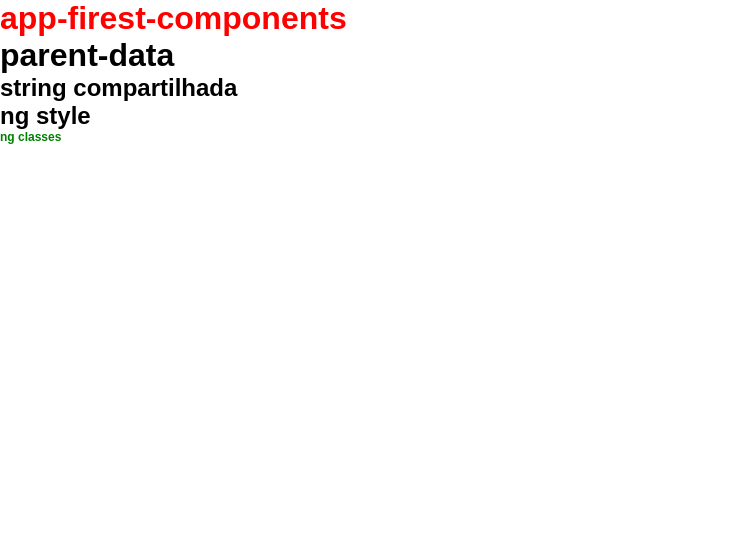
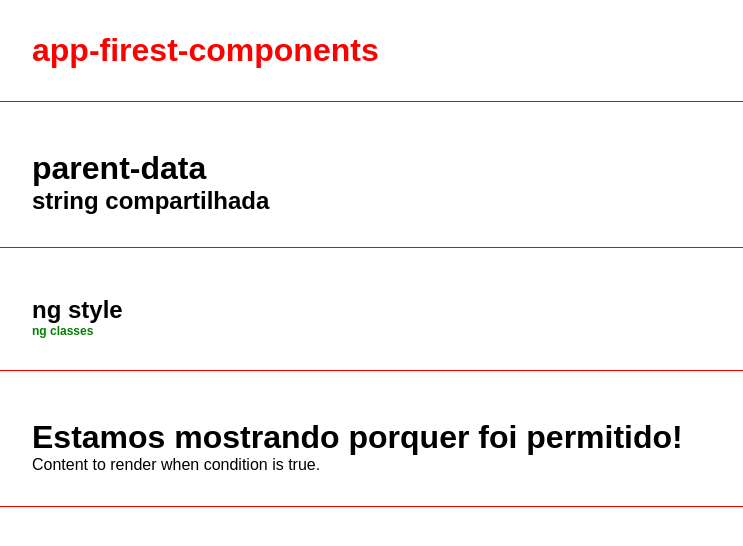
Before and after one commit to alecxandy/Angular, an Angular app in the folder firest-app/: page / in a window 1280 px wide. Shown: the top 546 px of the page, without its empty margins (0-743 px from the left). Built offline with nearby package versions, Linux system fonts and the light colour scheme.

Commit message:
Rederização condicional

```diff
--- a/firest-app/src/app/app.component.html
+++ b/firest-app/src/app/app.component.html
@@ -1,3 +1,4 @@
 <app-firest-components ></app-firest-components>
 <app-parent-data [nome]="nome"></app-parent-data>
 <app-directives></app-directives>
+<app-if-render></app-if-render>
--- a/firest-app/src/app/app.module.ts
+++ b/firest-app/src/app/app.module.ts
@@ -6,13 +6,15 @@ import { AppComponent } from './app.component';
 import { FirestComponentsComponent } from './components/firest-components/firest-components.component';
 import { ParentDataComponent } from './components/parent-data/parent-data.component';
 import { DirectivesComponent } from './components/directives/directives.component';
+import { IfRenderComponent } from './components/if-render/if-render.component';
 
 @NgModule({
   declarations: [
     AppComponent,
     FirestComponentsComponent,
     ParentDataComponent,
-    DirectivesComponent
+    DirectivesComponent,
+    IfRenderComponent
   ],
   imports: [
     BrowserModule,
--- a/firest-app/src/app/components/directives/directives.component.html
+++ b/firest-app/src/app/components/directives/directives.component.html
@@ -1,2 +1,4 @@
-<h2 [ngStyle]="{'font-size=':size +'px'}">ng style</h2>
-<h2 [ngClass]="classes" >ng classes</h2>
+<div class="class">
+    <h2 [ngStyle]="{'font-size=':size +'px'}">ng style</h2>
+    <h2 [ngClass]="classes">ng classes</h2>
+</div>
--- a/firest-app/src/app/components/firest-components/firest-components.component.html
+++ b/firest-app/src/app/components/firest-components/firest-components.component.html
@@ -1 +1,3 @@
-<h1>app-firest-components</h1>
+<div class="class">
+    <h1>app-firest-components</h1>
+</div>
--- /dev/null
+++ b/firest-app/src/app/components/if-render/if-render.component.html
@@ -0,0 +1,6 @@
+<div class="class">
+    <h1 *ngIf="canShow">Estamos mostrando porquer foi permitido!</h1>
+    <h1 *ngIf="name === 'Alex'; then thenBlock else elseBlock" >O nome é Alex</h1>
+    <ng-template #thenBlock>Content to render when condition is true.</ng-template>
+    <ng-template #elseBlock>Content to render when condition is false.</ng-template>
+</div>
--- /dev/null
+++ b/firest-app/src/app/components/if-render/if-render.component.ts
@@ -0,0 +1,13 @@
+import { Component } from '@angular/core';
+
+@Component({
+  selector: 'app-if-render',
+  templateUrl: './if-render.component.html',
+  styleUrls: ['./if-render.component.css']
+})
+export class IfRenderComponent {
+
+  canShow: boolean = true;
+  name = "Alex"
+
+}
--- a/firest-app/src/app/components/parent-data/parent-data.component.html
+++ b/firest-app/src/app/components/parent-data/parent-data.component.html
@@ -1,2 +1,4 @@
-<h1>parent-data</h1>
-<h2>{{nome}}</h2>
+<div class="class">
+    <h1>parent-data</h1>
+    <h2>{{nome}}</h2>
+</div>
--- a/firest-app/src/styles.css
+++ b/firest-app/src/styles.css
@@ -1,6 +1,16 @@
 /* You can add global styles to this file, and also import other style files */
-*{
+* {
     margin: 0;
     padding: 0;
     font-family: Arial, Helvetica, sans-serif;
 }
+
+body {
+    padding-bottom: 500px;
+}
+
+.class{
+    border-bottom: 1px solid red;
+    padding: 2em;
+    margin-bottom: 1em;
+}
```
Also changed, not shown: firest-app/src/app/components/if-render/if-render.component.css (added), 1 other file (tests, documents, lock files or other folders).
